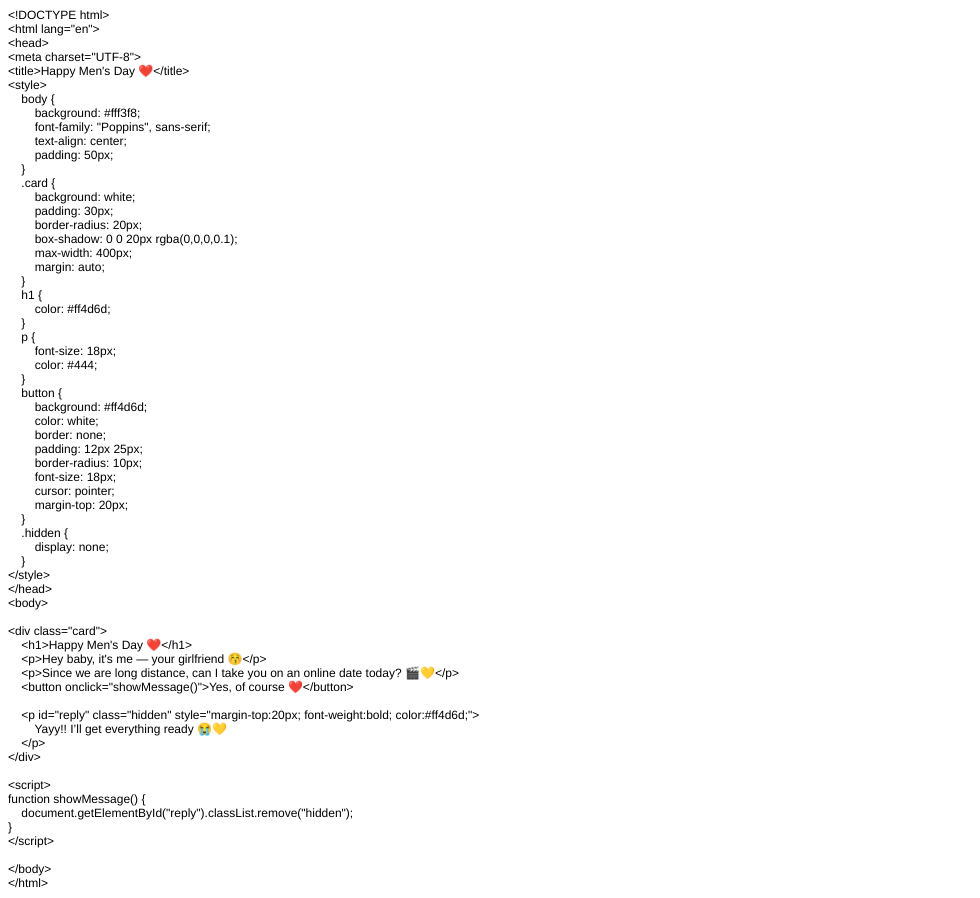
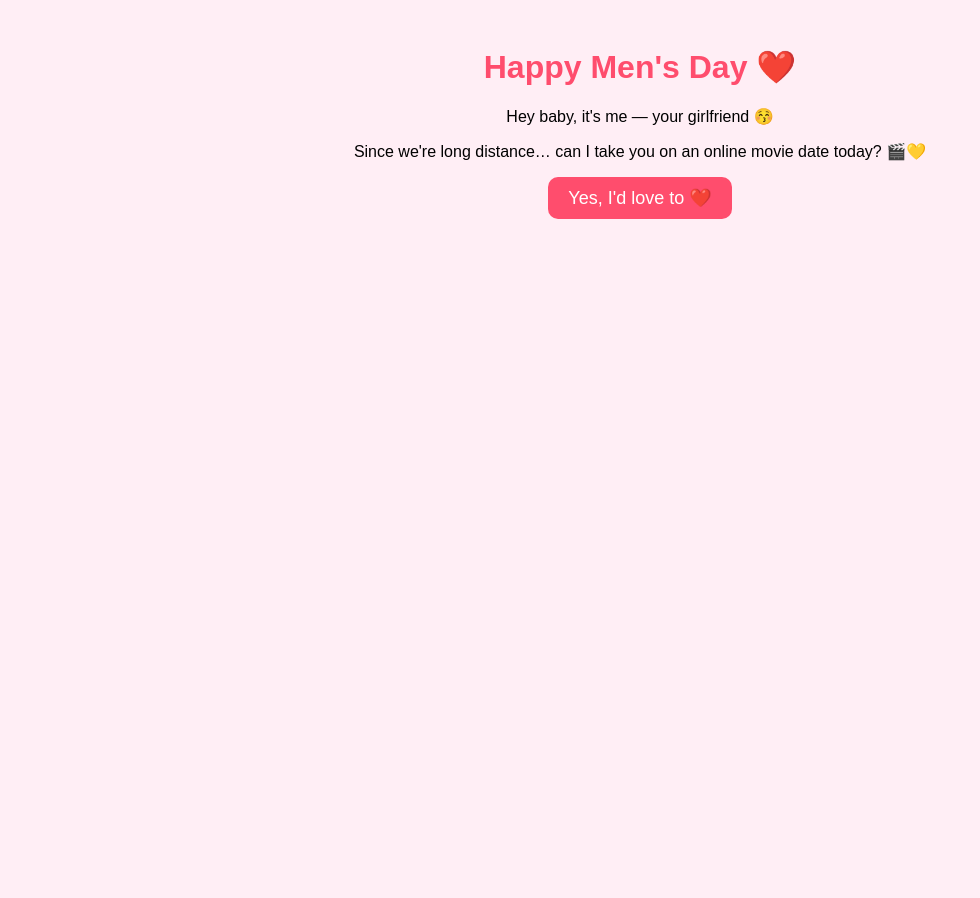
Before and after one commit to moretotanvi/mens-day-surprise, a plain HTML site: page index.html in a window 1280 px wide. Shown: the whole page, without its empty margins (0-980 px from the left). After the commit the page ends 800 px from the top, so only its background shows below. Drawn offline with Linux system fonts and the light colour scheme.

Commit message:
Update index.html

```diff
--- a/index.html
+++ b/index.html
@@ -1,79 +1,16 @@
-<!DOCTYPE html PUBLIC "-//W3C//DTD HTML 4.01//EN" "http://www.w3.org/TR/html4/strict.dtd">
 <html>
-<head>
-  <meta http-equiv="Content-Type" content="text/html; charset=utf-8">
-  <meta http-equiv="Content-Style-Type" content="text/css">
-  <title></title>
-  <meta name="Generator" content="Cocoa HTML Writer">
-  <meta name="CocoaVersion" content="2685.1">
-  <style type="text/css">
-    p.p1 {margin: 0.0px 0.0px 0.0px 0.0px; font: 12.0px Helvetica}
-    p.p2 {margin: 0.0px 0.0px 0.0px 0.0px; font: 12.0px Helvetica; min-height: 14.0px}
-  </style>
-</head>
-<body>
-<p class="p1">&lt;!DOCTYPE html&gt;</p>
-<p class="p1">&lt;html lang="en"&gt;</p>
-<p class="p1">&lt;head&gt;</p>
-<p class="p1">&lt;meta charset="UTF-8"&gt;</p>
-<p class="p1">&lt;title&gt;Happy Men's Day ❤️&lt;/title&gt;</p>
-<p class="p1">&lt;style&gt;</p>
-<p class="p1"><span class="Apple-converted-space">    </span>body {</p>
-<p class="p1"><span class="Apple-converted-space">        </span>background: #fff3f8;</p>
-<p class="p1"><span class="Apple-converted-space">        </span>font-family: "Poppins", sans-serif;</p>
-<p class="p1"><span class="Apple-converted-space">        </span>text-align: center;</p>
-<p class="p1"><span class="Apple-converted-space">        </span>padding: 50px;</p>
-<p class="p1"><span class="Apple-converted-space">    </span>}</p>
-<p class="p1"><span class="Apple-converted-space">    </span>.card {</p>
-<p class="p1"><span class="Apple-converted-space">        </span>background: white;</p>
-<p class="p1"><span class="Apple-converted-space">        </span>padding: 30px;</p>
-<p class="p1"><span class="Apple-converted-space">        </span>border-radius: 20px;</p>
-<p class="p1"><span class="Apple-converted-space">        </span>box-shadow: 0 0 20px rgba(0,0,0,0.1);</p>
-<p class="p1"><span class="Apple-converted-space">        </span>max-width: 400px;</p>
-<p class="p1"><span class="Apple-converted-space">        </span>margin: auto;</p>
-<p class="p1"><span class="Apple-converted-space">    </span>}</p>
-<p class="p1"><span class="Apple-converted-space">    </span>h1 {</p>
-<p class="p1"><span class="Apple-converted-space">        </span>color: #ff4d6d;</p>
-<p class="p1"><span class="Apple-converted-space">    </span>}</p>
-<p class="p1"><span class="Apple-converted-space">    </span>p {</p>
-<p class="p1"><span class="Apple-converted-space">        </span>font-size: 18px;</p>
-<p class="p1"><span class="Apple-converted-space">        </span>color: #444;</p>
-<p class="p1"><span class="Apple-converted-space">    </span>}</p>
-<p class="p1"><span class="Apple-converted-space">    </span>button {</p>
-<p class="p1"><span class="Apple-converted-space">        </span>background: #ff4d6d;</p>
-<p class="p1"><span class="Apple-converted-space">        </span>color: white;</p>
-<p class="p1"><span class="Apple-converted-space">        </span>border: none;</p>
-<p class="p1"><span class="Apple-converted-space">        </span>padding: 12px 25px;</p>
-<p class="p1"><span class="Apple-converted-space">        </span>border-radius: 10px;</p>
-<p class="p1"><span class="Apple-converted-space">        </span>font-size: 18px;</p>
-<p class="p1"><span class="Apple-converted-space">        </span>cursor: pointer;</p>
-<p class="p1"><span class="Apple-converted-space">        </span>margin-top: 20px;</p>
-<p class="p1"><span class="Apple-converted-space">    </span>}</p>
-<p class="p1"><span class="Apple-converted-space">    </span>.hidden {</p>
-<p class="p1"><span class="Apple-converted-space">        </span>display: none;</p>
-<p class="p1"><span class="Apple-converted-space">    </span>}</p>
-<p class="p1">&lt;/style&gt;</p>
-<p class="p1">&lt;/head&gt;</p>
-<p class="p1">&lt;body&gt;</p>
-<p class="p2"><br></p>
-<p class="p1">&lt;div class="card"&gt;</p>
-<p class="p1"><span class="Apple-converted-space">    </span>&lt;h1&gt;Happy Men's Day ❤️&lt;/h1&gt;</p>
-<p class="p1"><span class="Apple-converted-space">    </span>&lt;p&gt;Hey baby, it's me — your girlfriend 😚&lt;/p&gt;</p>
-<p class="p1"><span class="Apple-converted-space">    </span>&lt;p&gt;Since we are long distance, can I take you on an online date today? 🎬💛&lt;/p&gt;</p>
-<p class="p1"><span class="Apple-converted-space">    </span>&lt;button onclick="showMessage()"&gt;Yes, of course ❤️&lt;/button&gt;</p>
-<p class="p2"><br></p>
-<p class="p1"><span class="Apple-converted-space">    </span>&lt;p id="reply" class="hidden" style="margin-top:20px; font-weight:bold; color:#ff4d6d;"&gt;</p>
-<p class="p1"><span class="Apple-converted-space">        </span>Yayy!! I’ll get everything ready 😭💛</p>
-<p class="p1"><span class="Apple-converted-space">    </span>&lt;/p&gt;</p>
-<p class="p1">&lt;/div&gt;</p>
-<p class="p2"><br></p>
-<p class="p1">&lt;script&gt;</p>
-<p class="p1">function showMessage() {</p>
-<p class="p1"><span class="Apple-converted-space">    </span>document.getElementById("reply").classList.remove("hidden");</p>
-<p class="p1">}</p>
-<p class="p1">&lt;/script&gt;</p>
-<p class="p2"><br></p>
-<p class="p1">&lt;/body&gt;</p>
-<p class="p1">&lt;/html&gt;</p>
-</body>
+  <body style="text-align:center; font-family:sans-serif; background:#ffeef5; padding:40px;">
+    <h1 style="color:#ff4d6d;">Happy Men's Day ❤️</h1>
+    <p>Hey baby, it's me — your girlfriend 😚</p>
+    <p>Since we're long distance… can I take you on an online movie date today? 🎬💛</p>
+
+    <button style="padding:10px 20px; border:0; background:#ff4d6d; color:white; border-radius:10px; font-size:18px;"
+            onclick="document.getElementById('msg').style.display='block'">
+      Yes, I'd love to ❤️
+    </button>
+
+    <p id="msg" style="display:none; margin-top:20px; color:#ff4d6d; font-weight:bold;">
+      Yayy!! Pick a movie naaa 😭💛
+    </p>
+  </body>
 </html>
```
